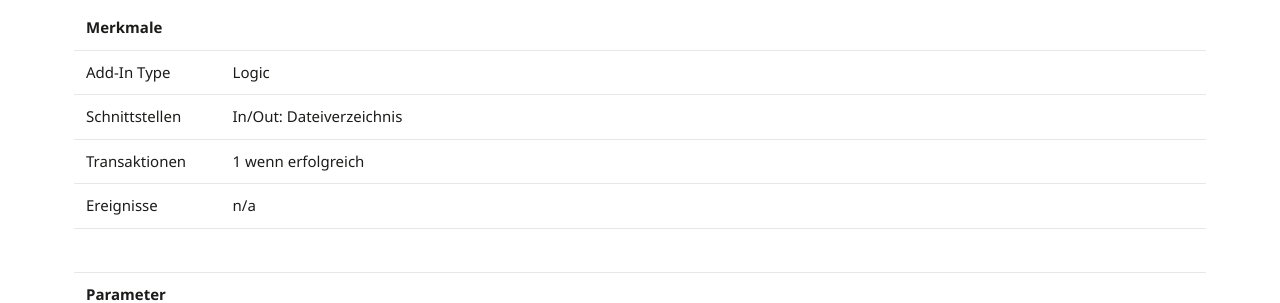
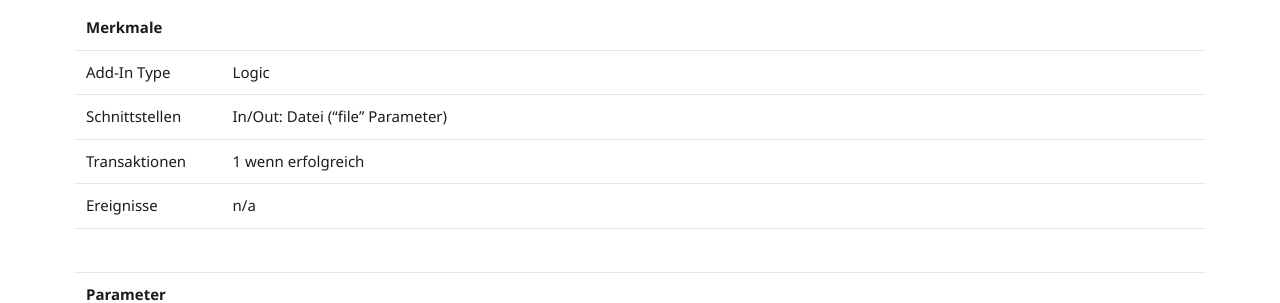
Before and after one commit to primesoft-group/oneconnexx-docs, a Jekyll site: the page built from _pages/addins/de/textreplace.md, in a window 1280 px wide. Shown: the part 411-714 px from the top of the page. Built offline with Jekyll 4.4.1, drawn with Linux system fonts in a browser that asks for light colours; nearby versions of some CDN libraries; some web fonts are replaced.

Commit message:
Update textreplace.md

```diff
--- a/_pages/addins/de/textreplace.md
+++ b/_pages/addins/de/textreplace.md
@@ -10,7 +10,7 @@ Das TextReplace Add-In kann verwendet werden um in einer Textdatei bestimmte Zei
 | --- | --- |
 | __Merkmale__ | &nbsp;&nbsp;&nbsp;&nbsp;&nbsp;&nbsp;&nbsp;&nbsp;&nbsp;&nbsp;&nbsp;&nbsp;&nbsp;&nbsp;&nbsp;&nbsp;&nbsp;&nbsp;&nbsp;&nbsp;&nbsp;&nbsp;&nbsp;&nbsp;&nbsp;&nbsp;&nbsp;&nbsp;&nbsp;&nbsp;&nbsp;&nbsp;&nbsp;&nbsp;&nbsp;&nbsp;&nbsp;&nbsp;&nbsp;&nbsp;&nbsp;&nbsp;&nbsp;&nbsp;&nbsp;&nbsp;&nbsp;&nbsp;&nbsp;&nbsp;&nbsp;&nbsp;&nbsp;&nbsp;&nbsp;&nbsp;&nbsp;&nbsp;&nbsp;&nbsp;&nbsp;&nbsp;&nbsp;&nbsp;&nbsp;&nbsp;&nbsp;&nbsp;&nbsp;&nbsp;&nbsp;&nbsp;&nbsp;&nbsp;&nbsp;&nbsp;&nbsp;&nbsp;&nbsp;&nbsp;&nbsp;&nbsp;&nbsp;&nbsp;&nbsp;&nbsp;&nbsp;&nbsp;&nbsp;&nbsp;&nbsp;&nbsp;&nbsp;&nbsp;&nbsp;&nbsp;&nbsp;&nbsp;&nbsp;&nbsp;&nbsp;&nbsp;&nbsp;&nbsp;&nbsp;&nbsp;&nbsp;&nbsp;&nbsp;&nbsp;&nbsp;&nbsp;&nbsp;&nbsp;&nbsp;&nbsp;&nbsp;&nbsp;&nbsp;&nbsp;&nbsp;&nbsp;&nbsp;&nbsp;&nbsp;&nbsp;&nbsp;&nbsp;&nbsp;&nbsp;&nbsp;&nbsp;&nbsp;&nbsp;&nbsp;&nbsp;&nbsp;&nbsp;&nbsp;&nbsp;&nbsp;&nbsp;&nbsp;&nbsp;&nbsp;&nbsp;&nbsp;&nbsp;&nbsp; |
 | Add-In Type | Logic |
-| Schnittstellen | In/Out: Dateiverzeichnis |
+| Schnittstellen | In/Out: Datei ("file" Parameter) |
 | Transaktionen | 1 wenn erfolgreich |
 | Ereignisse | n/a |
 | | |
```
